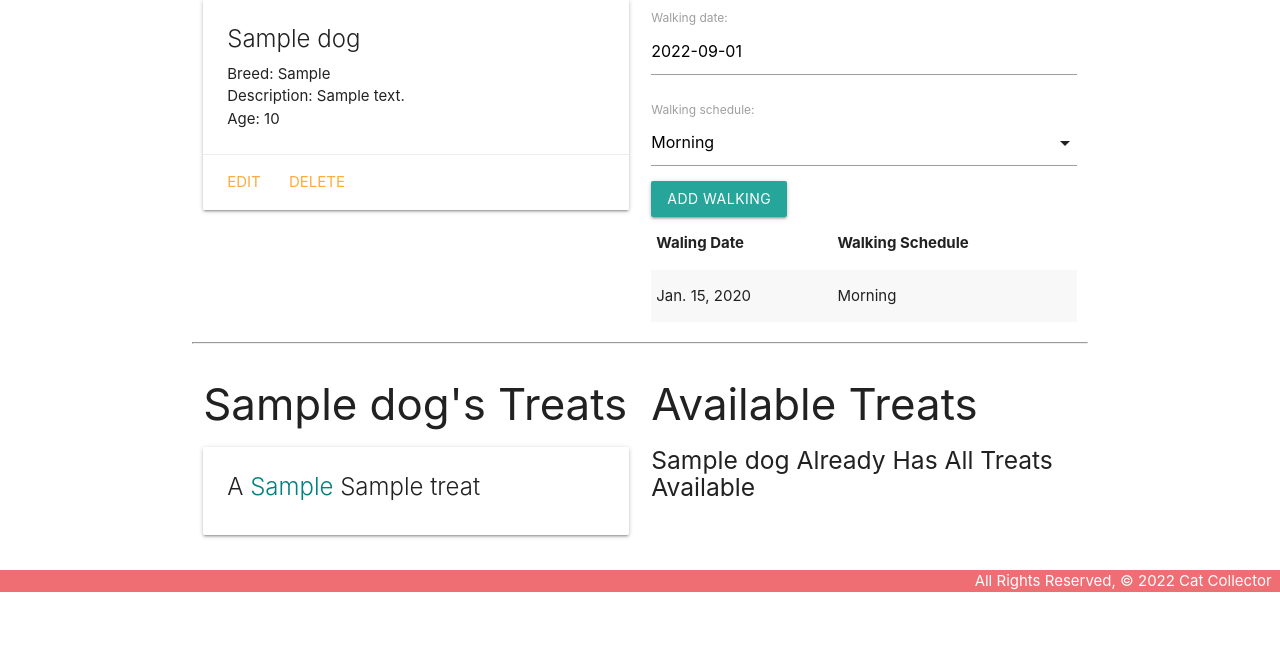
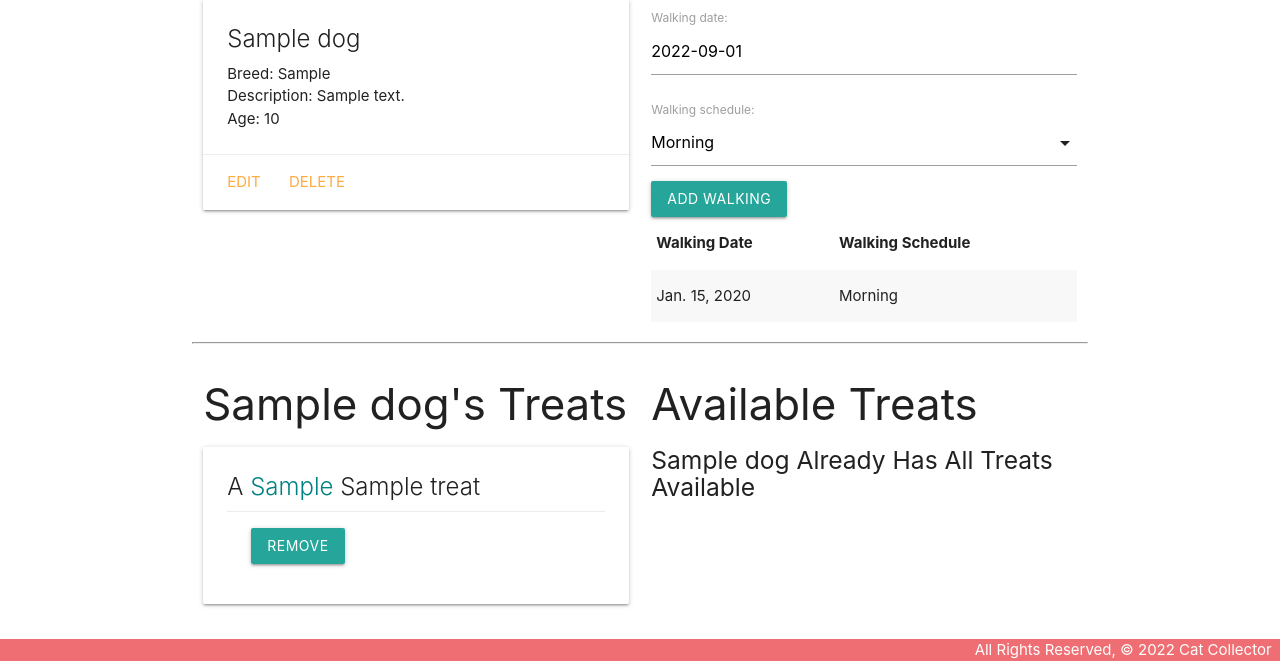
Before and after one commit to joyceyyuan/dogcollector, a Django app: page /dogs/1/ in a window 1280 px wide. Shown: the part 209-870 px from the top of the page. Before the commit the page ends 801 px from the top, so only its background shows below. Run offline with Django 3.2, Linux system fonts and the light colour scheme; tables that the repository leaves empty hold one stand-in row (values such as "Sample post").

Commit message:
implement delete functionality for Dog treats

```diff
--- a/main_app/templates/dogs/detail.html
+++ b/main_app/templates/dogs/detail.html
@@ -22,6 +22,7 @@
             </div>
         </div>
     </div>
+
     <div class="col s6">
     <form action="{% url 'add_walking' dog.id %}" method="post">
         {% csrf_token %}
@@ -30,7 +31,7 @@
     </form>
     <table class="striped">
         <thead>
-        <tr><th>Waling Date</th><th>Walking Schedule</th></tr>
+            <tr><th>Walking Date</th><th>Walking Schedule</th></tr>
         </thead>
         <tbody>
             {% for walking in dog.walking_set.all %}
@@ -54,6 +55,12 @@
               <span class="card-title">
                 A <span style="color: teal">{{ treat.brand }}</span> {{ treat.name }}
             </span>
+            <div class="card-action">
+				<form action="{% url 'remove_treat' dog.id treat.id %}" method="post">
+					{% csrf_token %}
+					<button type="submit" class="btn">Remove</button>
+				</form>
+			  </div>
             </div>
         </div>
         {% endfor %}
@@ -61,6 +68,8 @@
         <h5>No treats :(</h5>
     {% endif %}
     </div>
+
+	<!-- Available treats will come after this line -->
 	<div class="col s6">
 		<h3>Available Treats</h3>
 		{% if treats.count %}
@@ -68,7 +77,7 @@
 		  <div class="card">
 			<div class="card-content">
 				<span class="card-title">
-              A <span style="color: teal">{{ treat.brand }}</span> {{ treat.name }}
+					A <span style="color: teal">{{treat.brand}}</span> {{treat.name}}
 				</span>
 			</div>
 			<div class="card-action">
@@ -84,6 +93,7 @@
 		{% endif %}
 	</div>
 </div>
+
 <script>
     const dateEl = document.getElementById('id_date');
     M.Datepicker.init(dateEl, {
--- a/main_app/templates/main_app/treat_detail.html
+++ b/main_app/templates/main_app/treat_detail.html
@@ -8,7 +8,7 @@
     <div class="card">
       <div class="card-content">
         <span class="card-title">{{ treat.name }}</span>
-        <p>Color: {{ treat.color }}</p>
+        <p>Brand: {{ treat.brand }}</p>
       </div>
       <div class="card-action">
         <a href="{% url 'treats_update' treat.id %}">Edit</a>
--- a/main_app/urls.py
+++ b/main_app/urls.py
@@ -17,6 +17,8 @@ urlpatterns = [
     path('dogs/<int:dog_id>/add_walking/', views.add_walking, name='add_walking'),
     # associate a treat with a dog (M:M)
     path('dogs/<int:dog_id>/assoc_treat/<int:treat_id>/', views.assoc_treat, name='assoc_treat'),
+    # remove a treat for a dog
+    path('dogs/<int:dog_id>/remove_treat/<int:treat_id>/', views.remove_treat, name='remove_treat'),
     path('treats/', views.TreatList.as_view(), name='treats_index'),
     path('treats/<int:pk>/', views.TreatDetail.as_view(), name='treats_detail'),
     path('treats/create/', views.TreatCreate.as_view(), name='treats_create'),
--- a/main_app/views.py
+++ b/main_app/views.py
@@ -34,7 +34,14 @@ def assoc_treat(request, dog_id, treat_id):
     dog = Dog.objects.get(id=dog_id)
     dog.treats.add(treat_id)
     # option 2
-    # dog.objects.get(id=dog_id).treats.add(toy_id)
+    # Dog.objects.get(id=dog_id).treats.add(treat_id)
+    return redirect('detail', dog_id=dog_id)
+
+def remove_treat(request, dog_id, treat_id):
+    dog = Dog.objects.get(id=dog_id)
+    dog.treats.remove(treat_id)
+    # option 2
+    # Dog.objects.get(id=dog_id).treats.remove(treat_id)
     return redirect('detail', dog_id=dog_id)
 
 class DogCreate(CreateView):
```
Lines whose indentation alone changed are shown as unchanged.
